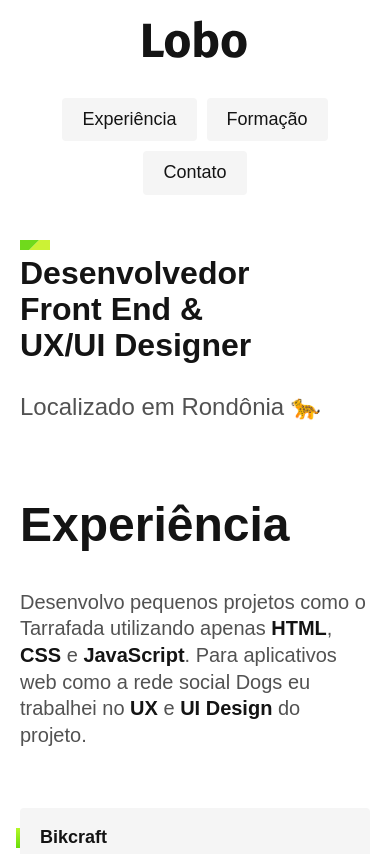
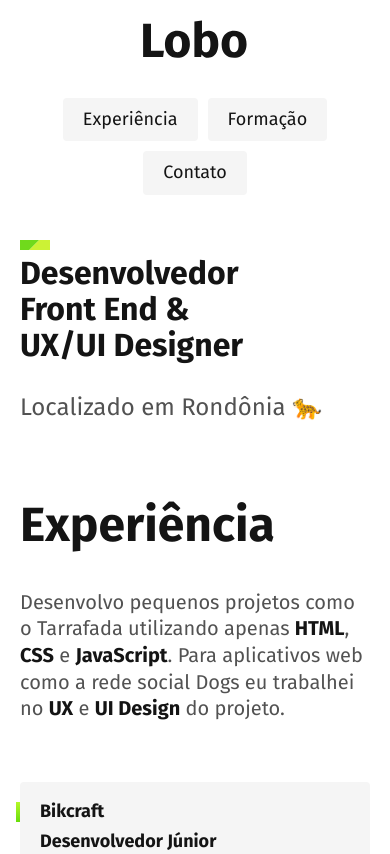
Before and after one commit to MateusFranca/MateusFranca.githb.io, a plain HTML site: page index.html in a window 390 px wide. Shown: the top 854 px of the page. Drawn offline with Linux system fonts and the light colour scheme.

Commit message:
gloogle fonts

```diff
--- a/css/experienci.min.css
+++ /dev/null
@@ -1 +0,0 @@
-.experiencia .subtitulo{color:#e0e0e0}.experiencia-texto{font-size:1.5rem;line-height:1.33;max-width:40ch;margin-bottom:60px;color:#525252}.experiencia-texto strong{color:#141414}.empresa{display:grid;gap:10px 20px;grid-template-columns:1fr 1fr;padding:20px;background:#f5f5f5;margin-bottom:20px;border-radius:4px;position:relative}.empresa::before{content:"";display:block;width:4px;height:20px;background:linear-gradient(#b6f829,#67dd0a);position:absolute;top:20px;left:-4px}.empresa-ano{position:absolute;top:22px;left:-100px;color:#525252;font-size:.875rem;width:80px;text-align:right}.empresa-titulo{font-size:1.125rem;line-height:1.1;font-weight:700}.empresa-texto{font-size:.875rem;line-height:1.4;color:#525252}.empresa-habilidades{display:flex;flex-wrap:wrap;align-content:flex-start;gap:10px}.empresa-habilidades li{font-size:.875rem;line-height:1.4;border-radius:4px;background-color:#ffff;padding:5px 10px}@media (max-width:800px){.experiencia{grid-template-columns:1fr;gap:40px}.experiencia .subtitulo{color:#141414}.experiencia-texto{font-size:1.25rem}.empresa-ano{position:initial;order:1;width:initial;text-align:left}.empresa-ano::before{content:"Ano: "}}@media (max-width:400px){.empresa{grid-template-columns:1fr}}
--- a/index.html
+++ b/index.html
@@ -7,6 +7,9 @@
   <meta name="description" content="Desenvolvedor Front End & UX/UI Designer. Localizado em Rondônia">
   <link rel="stylesheet" href="css/style.min.css">
   <link rel="icon" href="./favicon.svg" type="image/svg+xml">
+  <link rel="preconnect" href="https://fonts.googleapis.com">
+  <link rel="preconnect" href="https://fonts.gstatic.com" crossorigin>
+  <link href="https://fonts.googleapis.com/css2?family=Fira+Sans:wght@400;700&family=Montserrat:ital,wght@0,100;0,200;1,100;1,200&display=swap" rel="stylesheet">
   <title>Lobo Desenvolvedor e Design</title>
 </head>
 
```
